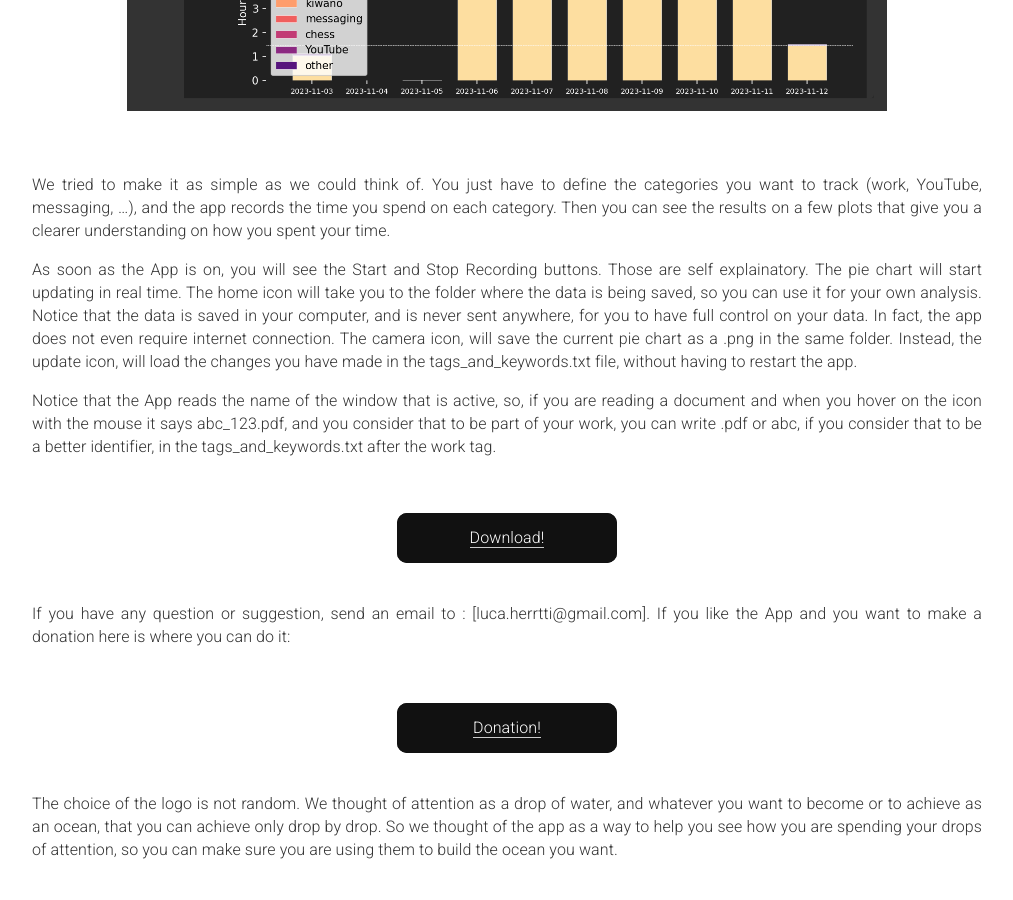
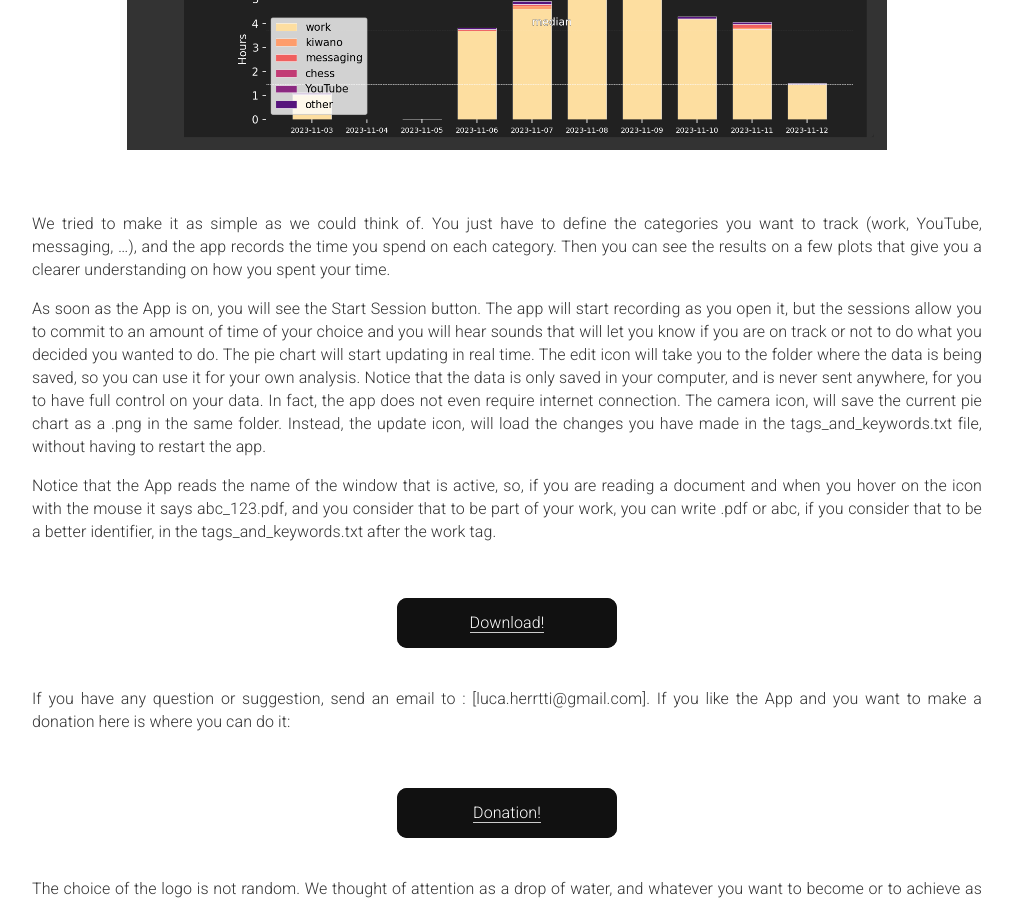
Before and after one commit to trackattapp/trackattapp, a Jekyll site: the page built from _pages/home.md, in a window 1280 px wide and 900 px high, scrolled down 1228 px. Shown: the whole window, without its empty margins (133-1146 px from the left). Built offline with Jekyll 4.4.1, drawn with Linux system fonts in a browser that asks for light colours.

Commit message:
minor changes

```diff
--- a/_pages/home.md
+++ b/_pages/home.md
@@ -34,6 +34,8 @@ to do it. So we made this app to make it easier for us. We hope it helps you too
 <img src="{{ "/static/img/banner/taa_p1.png" | prepend:site.baseurl }}" class="center-fit" width="80%" >
 </center>
 
+<br>
+
 <center>
 <img src="{{ "/static/img/banner/taa_p2.png" | prepend:site.baseurl }}" class="center-fit" width="80%" >
 </center>
@@ -45,11 +47,13 @@ you want to track (work, YouTube, messaging, ...), and the app records the time
 category. Then you can see the results on a few plots that give you a clearer
 understanding on how you spent your time.
 
-As soon as the App is on, you will see the Start and Stop Recording buttons. Those are
-self explainatory. The
-pie chart will start updating in real time. The home icon will take you to the folder
-where the data is being
-saved, so you can use it for your own analysis. Notice that the data is saved in your computer, and
+As soon as the App is on, you will see the Start Session button. The app will start recording
+as you open it, but the sessions allow you to commit to an amount of time of your choice
+and you will hear sounds that will let you know if you are on track or not to do what you
+decided you wanted to do.
+The pie chart will start updating in real time. The edit icon will take you to the folder
+where the data is being saved, so you can use it for your own analysis.
+Notice that the data is only saved in your computer, and
 is never sent anywhere, for you to have full control on your data.
 In fact, the app does not even require internet connection.
 The camera icon, will save the current pie
```
